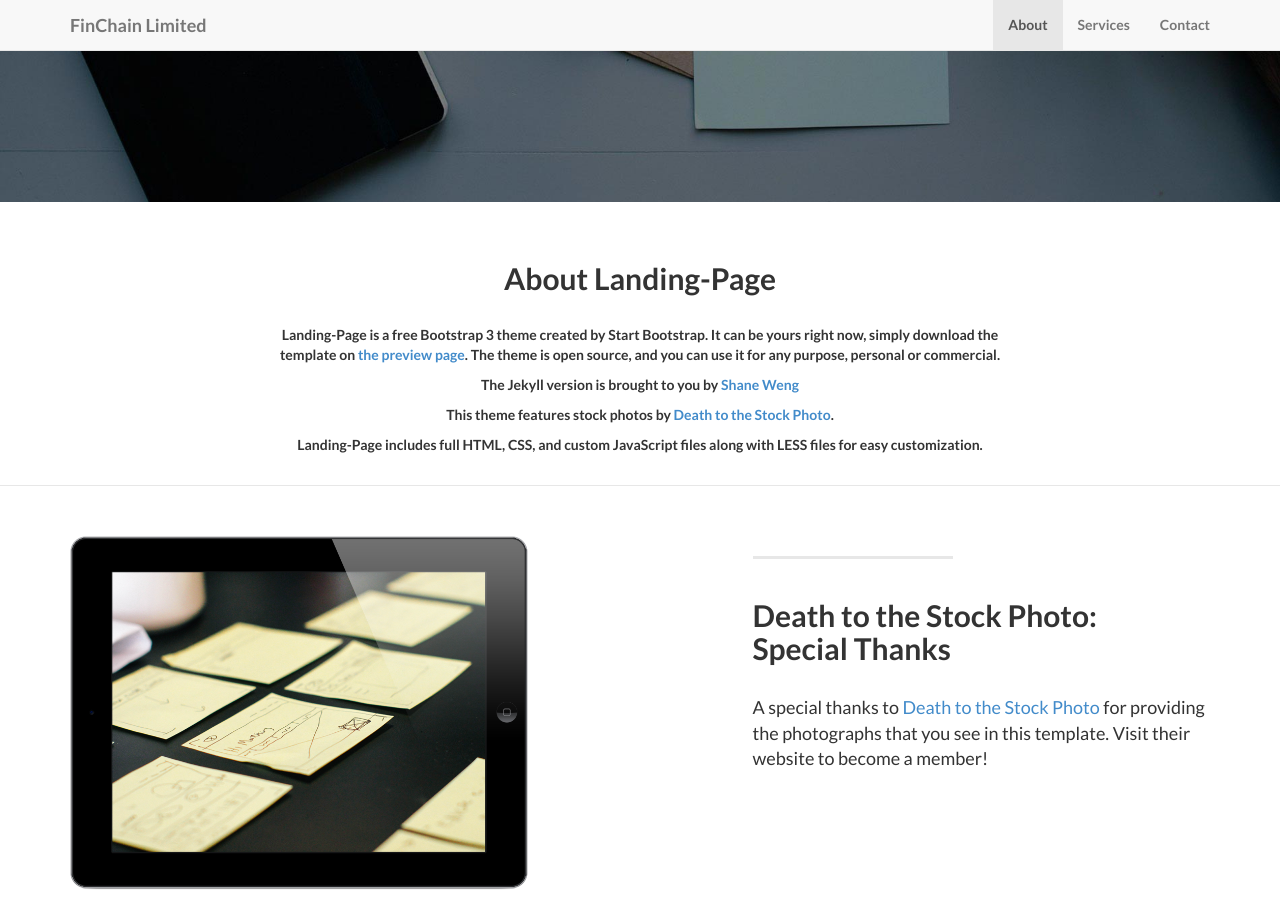
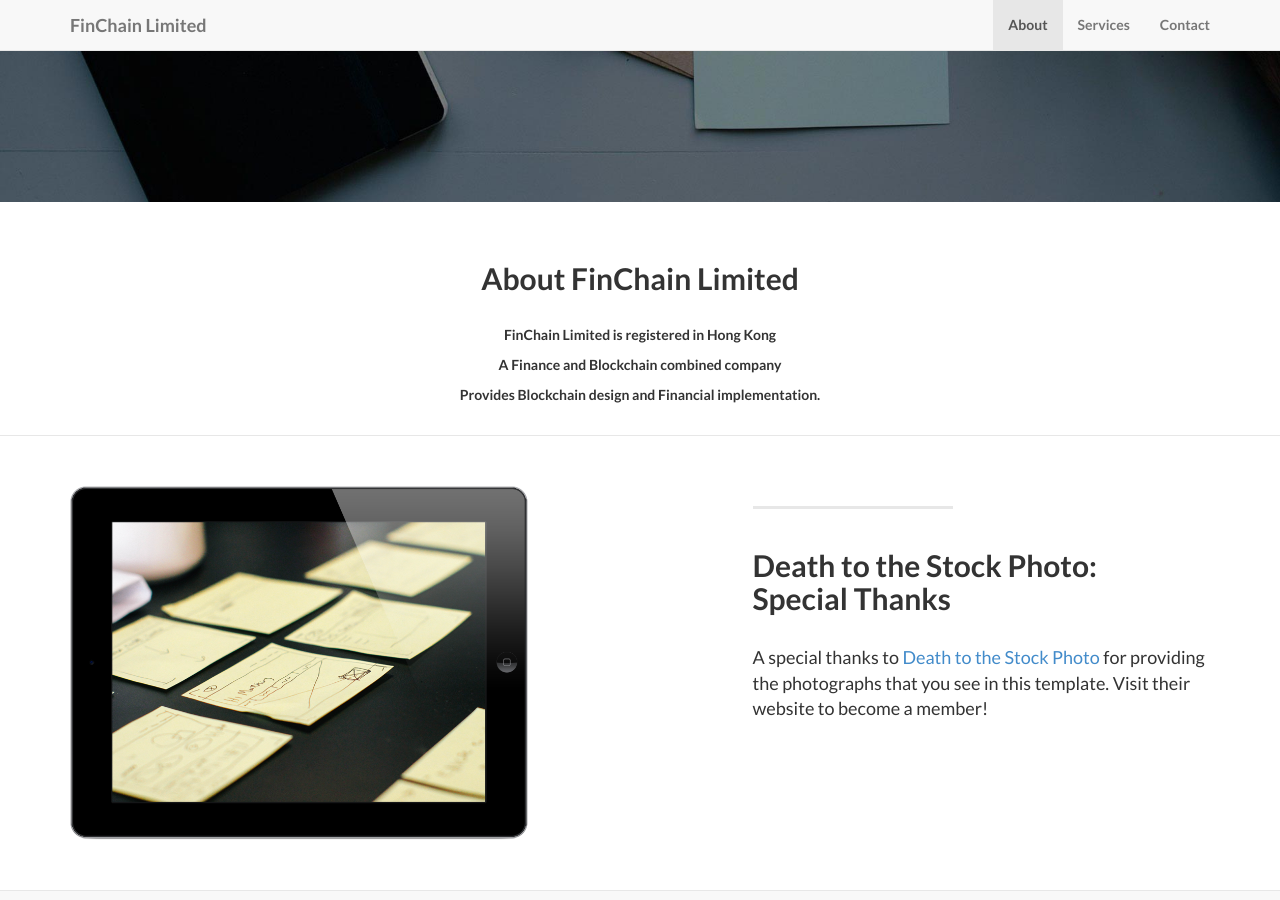
Before and after one commit to FinChain/FinChain.github.io, a Jekyll site: the page built from index.html, in a window 1280 px wide and 900 px high, scrolled down 575 px. Built offline with Jekyll 4.4.1, drawn with Linux system fonts in a browser that asks for light colours.

Commit message:
Initial commit

```diff
--- a/_includes/about.html
+++ b/_includes/about.html
@@ -3,12 +3,11 @@
         <div class="row">
             <div class="col-lg-8 col-lg-offset-2">
               <br/><br/>
-              <h2>About Landing-Page</h2>
+              <h2>About FinChain Limited</h2>
               <br/>
-                <p>Landing-Page is a free Bootstrap 3 theme created by Start Bootstrap. It can be yours right now, simply download the template on <a href="http://startbootstrap.com/template-overviews/landing-page/">the preview page</a>. The theme is open source, and you can use it for any purpose, personal or commercial.</p>
-                <p>The Jekyll version is brought to you by <a href="https://github.com/swcool">Shane Weng</a></p>
-                <p>This theme features stock photos by <a href="http://join.deathtothestockphoto.com//">Death to the Stock Photo</a>.</p>
-                <p>Landing-Page includes full HTML, CSS, and custom JavaScript files along with LESS files for easy customization.</p>
+                <p>FinChain Limited is registered in Hong Kong</p>
+                <p>A Finance and Blockchain combined company</p>
+                 <p>Provides Blockchain design and Financial implementation.</p>
                 <br/>
               </div>
         </div>
```
